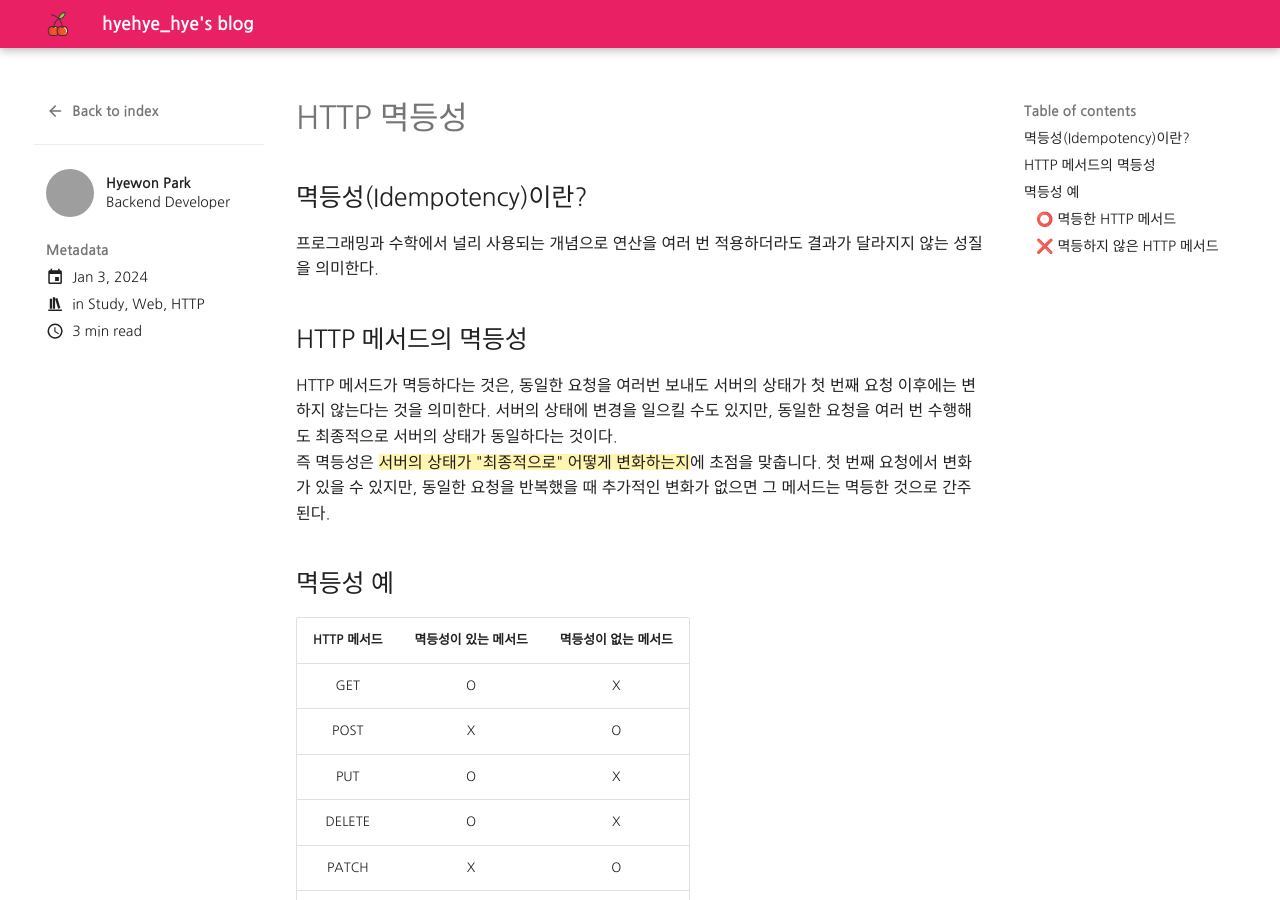
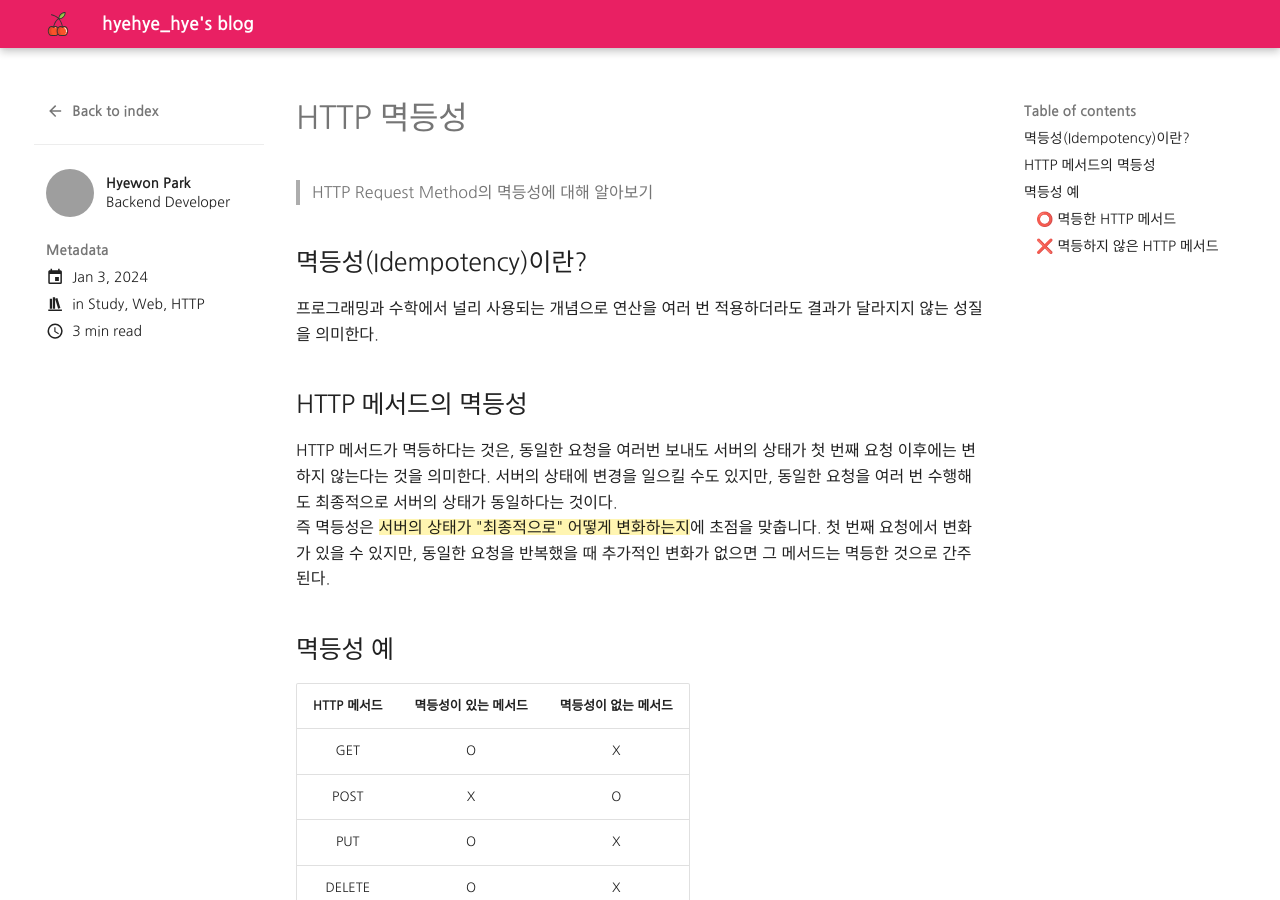
Before and after one commit to cherryJubilee/blog, an MkDocs documentation site: the page built from docs/blog/posts/HTTP_idempotent.md, in a window 1280 px wide and 900 px high. Built offline with MkDocs 1.6.1 and Material for MkDocs 9.7.7, drawn with Linux system fonts in a browser that asks for light colours; grey boxes are pictures that could not be loaded.

Commit message:
fix title

```diff
--- a/docs/blog/posts/HTTP_idempotent.md
+++ b/docs/blog/posts/HTTP_idempotent.md
@@ -9,6 +9,7 @@ categories:
   - HTTP
 ---
 # HTTP 멱등성
+> HTTP Request Method의 멱등성에 대해 알아보기
 <!-- more -->
 ## 멱등성(Idempotency)이란?
 프로그래밍과 수학에서 널리 사용되는 개념으로 연산을 여러 번 적용하더라도 결과가 달라지지 않는 성질을 의미한다.
```
Also changed, not shown: site/blog/index.html, 1 other file.
